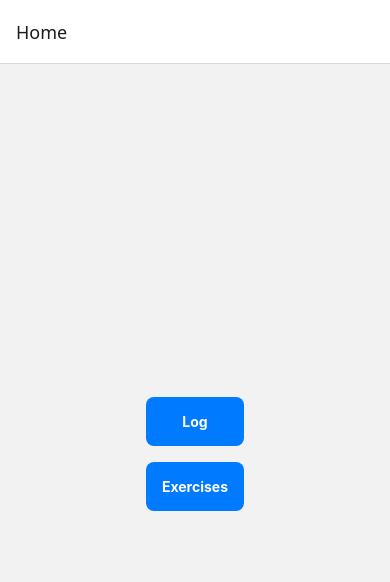
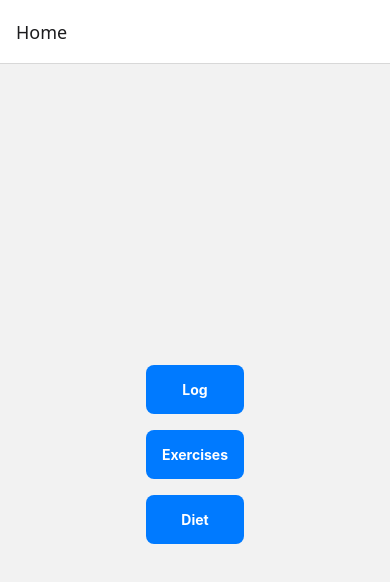
Before and after one commit to eurdoch/zoe, a React Native app: screen /Home in a window 390 px wide. Shown: the top 582 px of the page. Built offline with nearby package versions, Linux system fonts and the light colour scheme.

Commit message:
Add diet screen with barscode scanner

```diff
--- a/App.tsx
+++ b/App.tsx
@@ -6,12 +6,14 @@ import HomeScreen from './HomeScreen';
 import ExerciseListScreen from './ExerciseListScreen';
 import ExerciseScreen from './ExerciseScreen';
 import type { NativeStackScreenProps } from '@react-navigation/native-stack';
+import BarcodeScanner from './BarcodeScanner';
 
 type RootStackParamList = {
   Home: undefined;
   ExerciseLog: undefined;
   ExerciseList: undefined;
   Exercise: { title: string };
+  Diet: undefined;
 };
 
 const Stack = createNativeStackNavigator<RootStackParamList>();
@@ -42,6 +44,13 @@ const App = () => {
           }}
         />
         <Stack.Screen
+          name="Diet"
+          component={BarcodeScanner}
+          options={{
+            title: "Diet"
+          }}
+        />
+        <Stack.Screen
           name="Exercise"
           component={ExerciseScreen}
           options={({ route }: NativeStackScreenProps<RootStackParamList, 'Exercise'>) => ({
--- /dev/null
+++ b/BarcodeScanner.tsx
@@ -0,0 +1,116 @@
+import React, { useState, useRef, useEffect } from 'react';
+import { View, StyleSheet, Text } from 'react-native';
+import {
+  Camera,
+  useCameraDevices,
+  useCodeScanner,
+} from 'react-native-vision-camera';
+
+const BarcodeScanner = () => {
+  const [hasPermission, setHasPermission] = useState(false);
+  const [isActive, setIsActive] = useState(true);
+  const [isFrontCamera, setIsFrontCamera] = useState(false);
+  const camera = useRef(null);
+
+  // Get available camera devices
+  const devices = useCameraDevices();
+  const device = isFrontCamera ?
+    Object.values(devices).find(d => d.position === 'front') :
+    Object.values(devices).find(d => d.position === 'back');
+
+  const codeScanner = useCodeScanner({
+    codeTypes: ['qr', 'ean-13'],
+    onCodeScanned: (codes) => {
+      console.log(`Scanned ${codes.length} codes!`)
+    }
+  });
+
+  // Request camera permissions
+  useEffect(() => {
+    const checkPermission = async () => {
+      const cameraPermission = await Camera.requestCameraPermission();
+      const microphonePermission = await Camera.requestMicrophonePermission();
+
+      setHasPermission(
+        cameraPermission === 'granted'
+      );
+    };
+
+    checkPermission();
+  }, []);
+
+  // Toggle camera function
+  const toggleCamera = () => {
+    setIsFrontCamera(!isFrontCamera);
+  };
+
+  // Handle no permissions
+  if (!hasPermission) {
+    return (
+      <View style={styles.container}>
+        <Text style={styles.text}>No camera permission</Text>
+      </View>
+    );
+  }
+
+  // Handle no device
+  if (!device) {
+    return (
+      <View style={styles.container}>
+        <Text style={styles.text}>Loading camera...</Text>
+      </View>
+    );
+  }
+
+  return (
+    <View style={styles.container}>
+      <Camera
+        ref={camera}
+        style={StyleSheet.absoluteFill}
+        device={device}
+        isActive={isActive}
+        photo={true}
+        codeScanner={codeScanner}
+      />
+    </View>
+  );
+};
+
+const styles = StyleSheet.create({
+  container: {
+    flex: 1,
+    backgroundColor: 'black',
+  },
+  text: {
+    color: 'white',
+    fontSize: 18,
+    textAlign: 'center',
+  },
+  controls: {
+    position: 'absolute',
+    bottom: 40,
+    left: 0,
+    right: 0,
+    flexDirection: 'row',
+    justifyContent: 'center',
+    alignItems: 'center',
+    gap: 20,
+  },
+  button: {
+    backgroundColor: 'rgba(255, 255, 255, 0.3)',
+    padding: 15,
+    borderRadius: 30,
+    minWidth: 80,
+    alignItems: 'center',
+  },
+  captureButton: {
+    backgroundColor: 'white',
+  },
+  buttonText: {
+    color: 'black',
+    fontSize: 16,
+    fontWeight: 'bold',
+  },
+});
+
+export default BarcodeScanner;
--- a/HomeScreen.tsx
+++ b/HomeScreen.tsx
@@ -20,6 +20,9 @@ const HomeScreen: React.FC<HomeScreenProps> = ({ navigation }) => {
         </TouchableOpacity>
         <TouchableOpacity style={styles.button} onPress={() => handlePress('ExerciseList')}>
           <Text style={styles.buttonText}>Exercises</Text>
+        </TouchableOpacity>
+        <TouchableOpacity style={styles.button} onPress={() => handlePress('Diet')}>
+          <Text style={styles.buttonText}>Diet</Text>
         </TouchableOpacity>
       </View>
     </SafeAreaView>
--- a/package.json
+++ b/package.json
@@ -20,10 +20,13 @@
     "react-native": "0.76.3",
     "react-native-chart-kit": "^6.12.0",
     "react-native-element-dropdown": "^2.12.2",
+    "react-native-permissions": "^5.2.1",
+    "react-native-reanimated": "^3.16.3",
     "react-native-safe-area-context": "^4.14.0",
     "react-native-screens": "^4.3.0",
     "react-native-svg": "^15.9.0",
-    "react-native-toast-message": "^2.2.1"
+    "react-native-toast-message": "^2.2.1",
+    "react-native-vision-camera": "^4.6.3"
   },
   "devDependencies": {
     "@babel/core": "^7.25.2",
```
Also changed, not shown: 3 other files (tests, documents, lock files or other folders).
